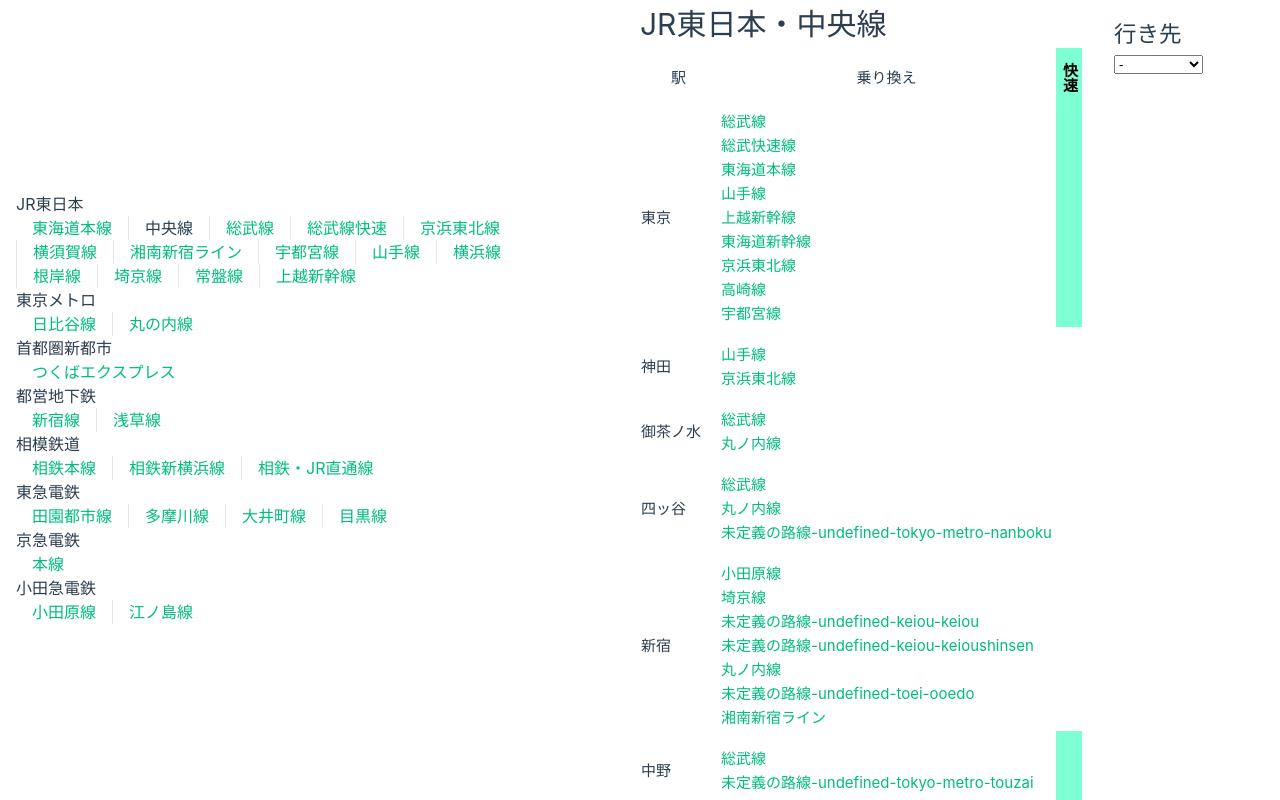
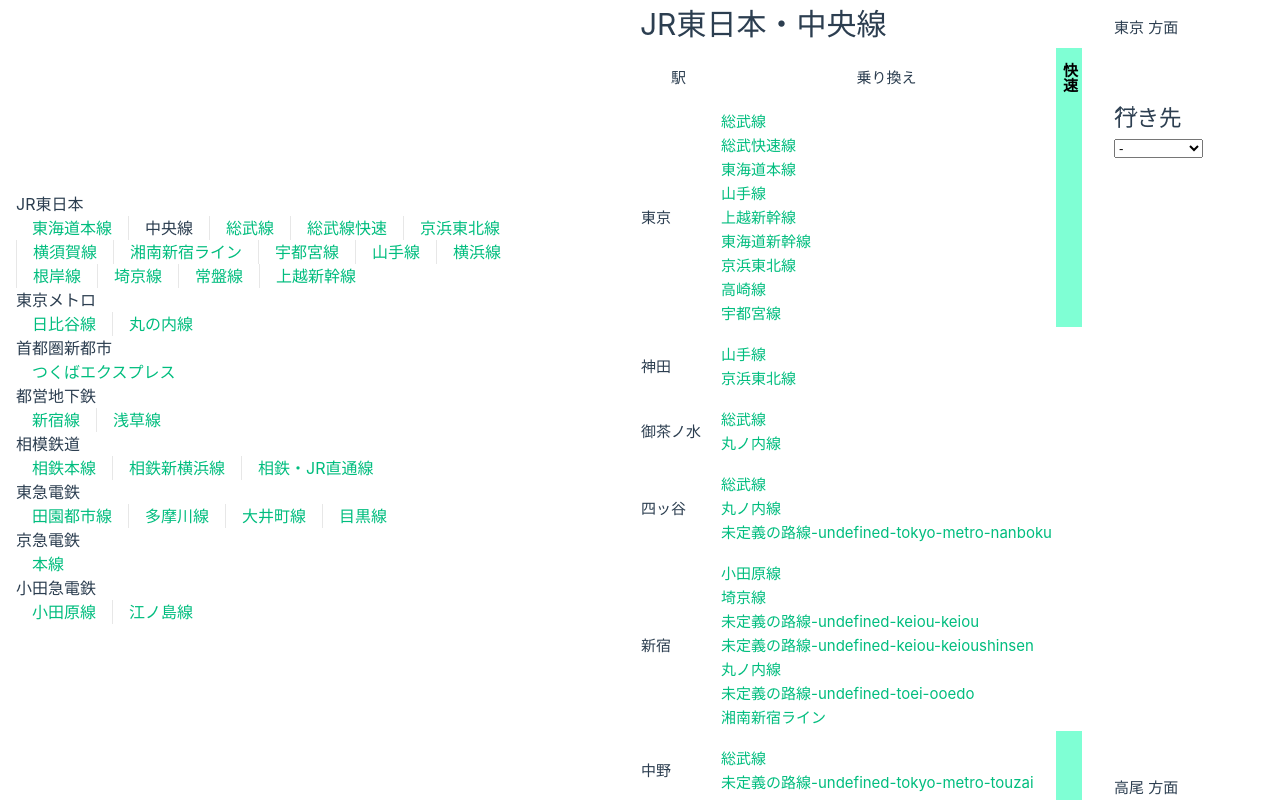
Before and after one commit to vranometria/train-route, a Vue app: page /line/jr-chuo in a window 1280 px wide. Shown: the top 800 px of the page. Built offline with nearby package versions, Linux system fonts and the light colour scheme.

Commit message:
方面を固定表示

```diff
--- /dev/null
+++ b/src/components/DirectionPanel.vue
@@ -0,0 +1,31 @@
+<script setup lang="ts">
+import type { StationModel } from '@/types/station-model';
+  const props = defineProps<{
+    top: StationModel,
+    last: StationModel,
+  }>();
+
+  const topName = props.top ? props.top.name : "未定義";
+  const lastName = props.last ? props.last.name : "未定義";
+</script>
+
+<template>
+  <div class="direction">
+    <div class="top">
+      {{ topName }} 方面
+    </div>
+    <div class="last">
+      {{ lastName }} 方面
+    </div>
+  </div>
+</template>
+
+<style scoped>
+.top {
+  margin-bottom: 200px;
+}
+
+.last {
+  text-align: bottom;
+}
+</style>
--- /dev/null
+++ b/src/components/RightPane.vue
@@ -0,0 +1,85 @@
+<script setup lang="ts">
+import type { LineViewModel } from '@/types/line-view-model';
+import { ref } from 'vue';
+
+const props = defineProps<{
+  model: LineViewModel,
+  from: string|null,
+}>();
+
+const distination = ref(null as HTMLElement|null);
+
+const top = props.model.stations[0];
+const last = props.model.stations[props.model.stations.length-1];
+const topName = top ? top.name : "未定義";
+const lastName = last ? last.name : "未定義";
+
+const changeDistination = (event: Event) => {
+  const target = event.target as HTMLSelectElement;
+  const distStationId = target.value;
+  const elements = Array.from(document.getElementsByClassName("distination"));
+  elements.forEach(e => e.classList.remove("distination"));
+  const tr = document.querySelector(`#${distStationId}`) as HTMLElement;
+  const td = tr.getElementsByClassName("station-name")[0] as HTMLElement;
+  td.classList.add("distination");
+  distination.value = tr;
+};
+
+//スクロールイベント
+window.addEventListener('scroll', () => {
+  const up = document.getElementById("up");
+  const down = document.getElementById("down");
+  if(!distination.value){return;}
+
+  const dist = distination.value;
+  if(dist.getBoundingClientRect().top < 0){
+    up?.classList.remove("hide");
+    down?.classList.add("hide");
+  }
+  // distinationが画面の下にある場合は.downから.hideを削除
+  else if(dist.getBoundingClientRect().bottom > window.innerHeight){
+    up?.classList.add("hide");
+    down?.classList.remove("hide");
+  }
+});
+</script>
+
+<template>
+
+<div class="top">
+  {{ topName }} 方面
+</div>
+
+<div class="dist">
+  <h2>行き先</h2>
+  <select v-on:change="changeDistination($event)">
+    <option value=""> - </option>
+    <option v-for="dist in model.distinationList" :key="dist.id" :value="dist.id">{{ dist.name }}</option>
+  </select>
+</div>
+
+<label class="up hide" id="up">↑</label>
+<label class="down hide" id="down">↓</label>
+
+<div class="last">
+  {{ lastName }} 方面
+</div>
+
+</template>
+
+<style scoped>
+.top {
+  position: sticky;
+  top: 0px;
+}
+.dist {
+  position: sticky;
+  top: 100px;
+}
+
+.last {
+  position: fixed;
+  bottom: 0;
+}
+
+</style>
--- a/src/views/LineView.vue
+++ b/src/views/LineView.vue
@@ -1,13 +1,13 @@
 <script setup lang="ts">
-  import Exchange from '@/components/Exchange.vue';
+import Exchange from '@/components/Exchange.vue';
+import RightPane from '@/components/RightPane.vue';
   import { LineViewModel } from '@/types/line-view-model';
   import { watch, ref, onUpdated } from 'vue';
   import { useRoute } from 'vue-router';
   const route = useRoute();
   const lineId = ref(route.params.id as string);
   const model = ref(new LineViewModel(lineId.value as string));
-  const distination = ref(null as HTMLElement|null);
-  const from = ref(null as HTMLElement|null);
+  const from = ref(null as string|null);
 
   watch( ()=>route.params.id as string, (newId:string) => {
     lineId.value = newId;
@@ -16,45 +16,15 @@
 
   onUpdated(() => {
     if(route.hash){
+      const id = route.hash.replace("#", "");
       const element = document.querySelector(route.hash) as HTMLElement;
       if(element){
         element.scrollIntoView({behavior: "smooth"});
         element.getElementsByClassName("station-name")[0].classList.add("from");
-        from.value = element;
+        from.value = id;
       }
     }
   });
-
-  const changeDistination = (event: Event) => {
-    const target = event.target as HTMLSelectElement;
-    const distStationId = target.value;
-    const elements = Array.from(document.getElementsByClassName("distination"));
-    elements.forEach(e => e.classList.remove("distination"));
-    const tr = document.querySelector(`#${distStationId}`) as HTMLElement;
-    const td = tr.getElementsByClassName("station-name")[0] as HTMLElement;
-    td.classList.add("distination");
-    distination.value = tr;
-  }
-
-
-  //スクロールイベント
-  window.addEventListener('scroll', () => {
-    const up = document.getElementById("up");
-    const down = document.getElementById("down");
-    if(!distination.value){return;}
-
-    const dist = distination.value;
-    if(dist.getBoundingClientRect().top < 0){
-      up?.classList.remove("hide");
-      down?.classList.add("hide");
-    }
-    // distinationが画面の下にある場合は.downから.hideを削除
-    else if(dist.getBoundingClientRect().bottom > window.innerHeight){
-      up?.classList.add("hide");
-      down?.classList.remove("hide");
-    }
-  });
-
 </script>
 
 <template>
@@ -74,7 +44,7 @@
           <tr v-for="staModel in model.stations" :key="lineId + staModel.name" :id="staModel.id">
             <td class="station-name">{{ staModel.name }}</td>
             <td>
-              <Exchange :station-id="staModel.id" :exchange-lines="staModel.getExchangeLines(lineId)" ></Exchange>
+              <Exchange :source-station-id="staModel.id" :exchange-lines="staModel.getExchangeLines(lineId)" ></Exchange>
             </td>
             <td v-for="kind in model.kinds" :key="kind.prop" :class="staModel.kinds[kind.prop]" class="kind">
             </td>
@@ -84,13 +54,7 @@
       <component :is="model.underlay" />
     </div>
     <div class="right-pane">
-      <h2>行き先</h2>
-      <select v-on:change="changeDistination($event)">
-        <option value=""> - </option>
-        <option v-for="dist in model.distinationList" :key="dist.id" :value="dist.id">{{ dist.name }}</option>
-      </select>
-      <label class="up hide" id="up">↑</label>
-      <label class="down hide" id="down">↓</label>
+      <RightPane :model="model" :from="from"/>
     </div>
   </div>
 </template>
@@ -108,10 +72,6 @@
 td, th {
   border-bottom: 1px solid white;
   padding-top: 15px;
-}
-
-.hide {
-  display: none;
 }
 
 .kind{
@@ -161,8 +121,6 @@
 }
 
 .right-pane {
-  position: sticky;
-  top: 0;
   margin-left: 1rem;
   padding: 1rem;
 }
```
Also changed, not shown: src/assets/allow.gif (added).
